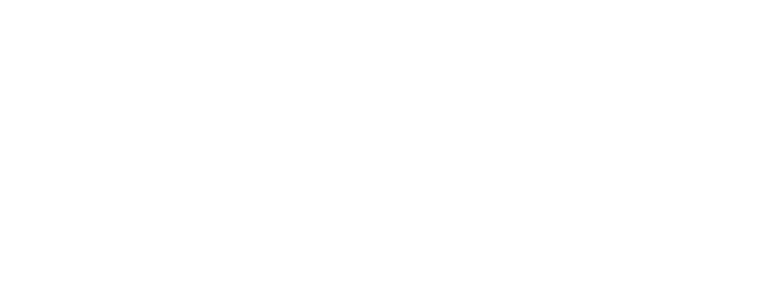
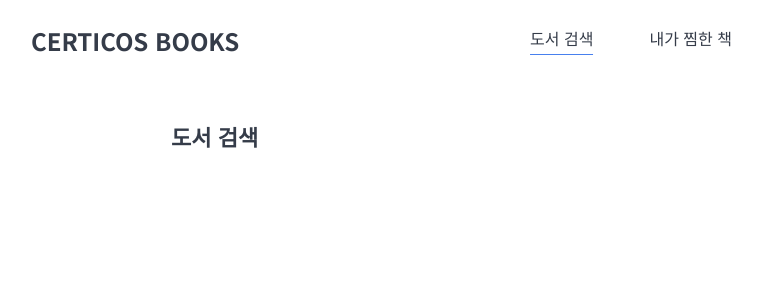
Before and after one commit to WaterMinCho/cdri-books-jominsu, a React (Vite) app: page / in a window 1280 px wide. Shown: the top 300 px of the page, without its empty margins (9-771 px from the left). Built offline with nearby package versions, Linux system fonts and the light colour scheme.

Commit message:
feat: 헤더와 페이지 라우팅 구성

```diff
--- a/src/App.tsx
+++ b/src/App.tsx
@@ -1,5 +1,33 @@
+import { Route, Routes } from 'react-router-dom';
+import styled from 'styled-components';
+import Header from './components/layout/Header';
+import SearchPage from './pages/SearchPage';
+import WishlistPage from './pages/WishlistPage';
+
 const App = () => {
-  return null;
+  return (
+    <>
+      <Header />
+      <Main>
+        <Routes>
+          <Route
+            path="/"
+            element={<SearchPage />}
+          />
+          <Route
+            path="/wishlist"
+            element={<WishlistPage />}
+          />
+        </Routes>
+      </Main>
+    </>
+  );
 };
 
+const Main = styled.main`
+  max-width: 960px;
+  margin: 0 auto;
+  padding: 40px 20px 80px;
+`;
+
 export default App;
--- /dev/null
+++ b/src/components/layout/Header.tsx
@@ -0,0 +1,52 @@
+import { Link, NavLink } from 'react-router-dom';
+import styled from 'styled-components';
+
+const Header = () => {
+  return (
+    <Wrapper>
+      <Logo to="/">CERTICOS BOOKS</Logo>
+      <Nav>
+        <NavItem
+          to="/"
+          end
+        >
+          도서 검색
+        </NavItem>
+        <NavItem to="/wishlist">내가 찜한 책</NavItem>
+      </Nav>
+    </Wrapper>
+  );
+};
+
+const Wrapper = styled.header`
+  position: relative;
+  display: flex;
+  align-items: center;
+  height: 80px;
+  padding: 0 40px;
+`;
+
+const Logo = styled(Link)`
+  font-size: 24px;
+  font-weight: 700;
+`;
+
+const Nav = styled.nav`
+  position: absolute;
+  left: 50%;
+  transform: translateX(-50%);
+  display: flex;
+  gap: 56px;
+`;
+
+const NavItem = styled(NavLink)`
+  padding-bottom: 4px;
+  font-size: 16px;
+  border-bottom: 1px solid transparent;
+
+  &.active {
+    border-bottom-color: ${({ theme }) => theme.colors.primary};
+  }
+`;
+
+export default Header;
--- a/src/main.tsx
+++ b/src/main.tsx
@@ -1,5 +1,6 @@
 import { StrictMode } from 'react';
 import { createRoot } from 'react-dom/client';
+import { BrowserRouter } from 'react-router-dom';
 import { ThemeProvider } from 'styled-components';
 import App from './App';
 import { GlobalStyle } from './styles/GlobalStyle';
@@ -9,7 +10,9 @@ createRoot(document.getElementById('root')!).render(
   <StrictMode>
     <ThemeProvider theme={theme}>
       <GlobalStyle />
-      <App />
+      <BrowserRouter>
+        <App />
+      </BrowserRouter>
     </ThemeProvider>
   </StrictMode>,
 );
--- /dev/null
+++ b/src/pages/SearchPage.tsx
@@ -0,0 +1,17 @@
+import styled from 'styled-components';
+
+const SearchPage = () => {
+  return (
+    <section>
+      <PageTitle>도서 검색</PageTitle>
+    </section>
+  );
+};
+
+const PageTitle = styled.h2`
+  font-size: 22px;
+  font-weight: 700;
+  margin-bottom: 24px;
+`;
+
+export default SearchPage;
--- /dev/null
+++ b/src/pages/WishlistPage.tsx
@@ -0,0 +1,17 @@
+import styled from 'styled-components';
+
+const WishlistPage = () => {
+  return (
+    <section>
+      <PageTitle>내가 찜한 책</PageTitle>
+    </section>
+  );
+};
+
+const PageTitle = styled.h2`
+  font-size: 22px;
+  font-weight: 700;
+  margin-bottom: 24px;
+`;
+
+export default WishlistPage;
```
